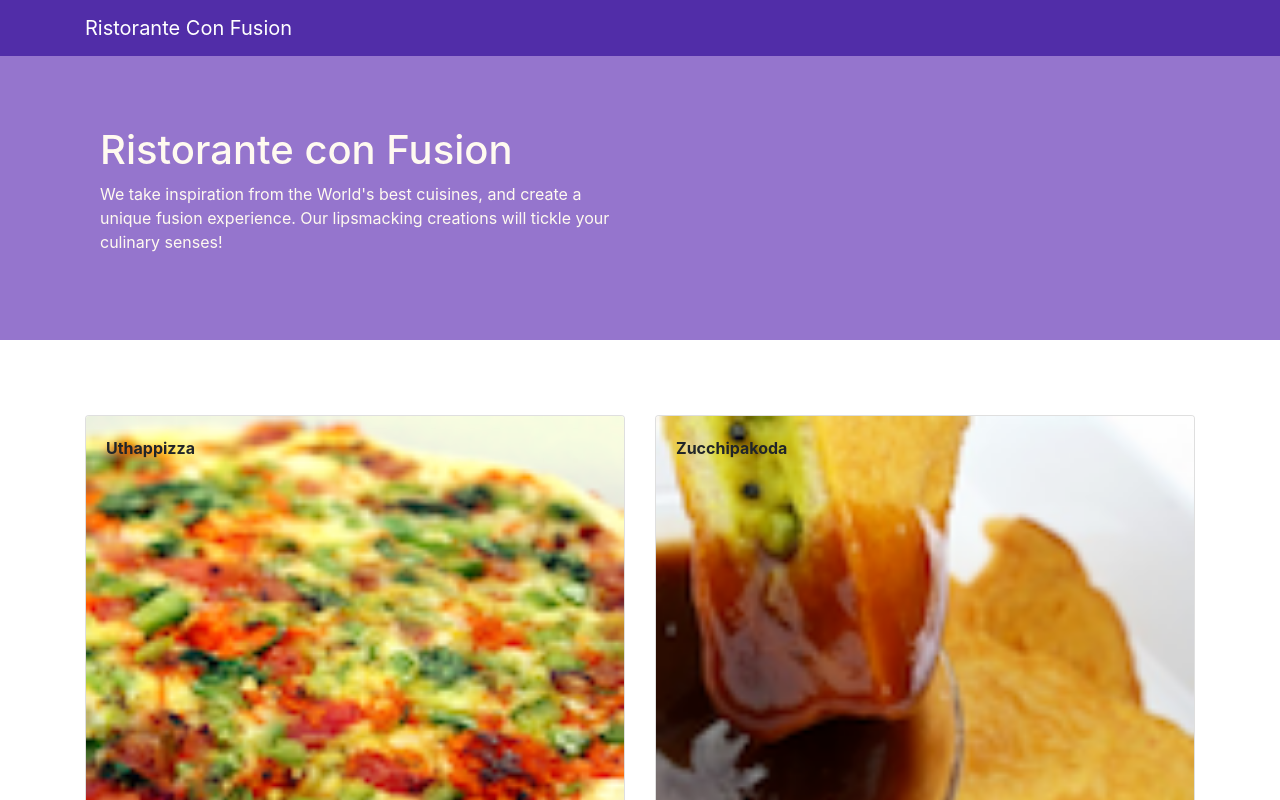
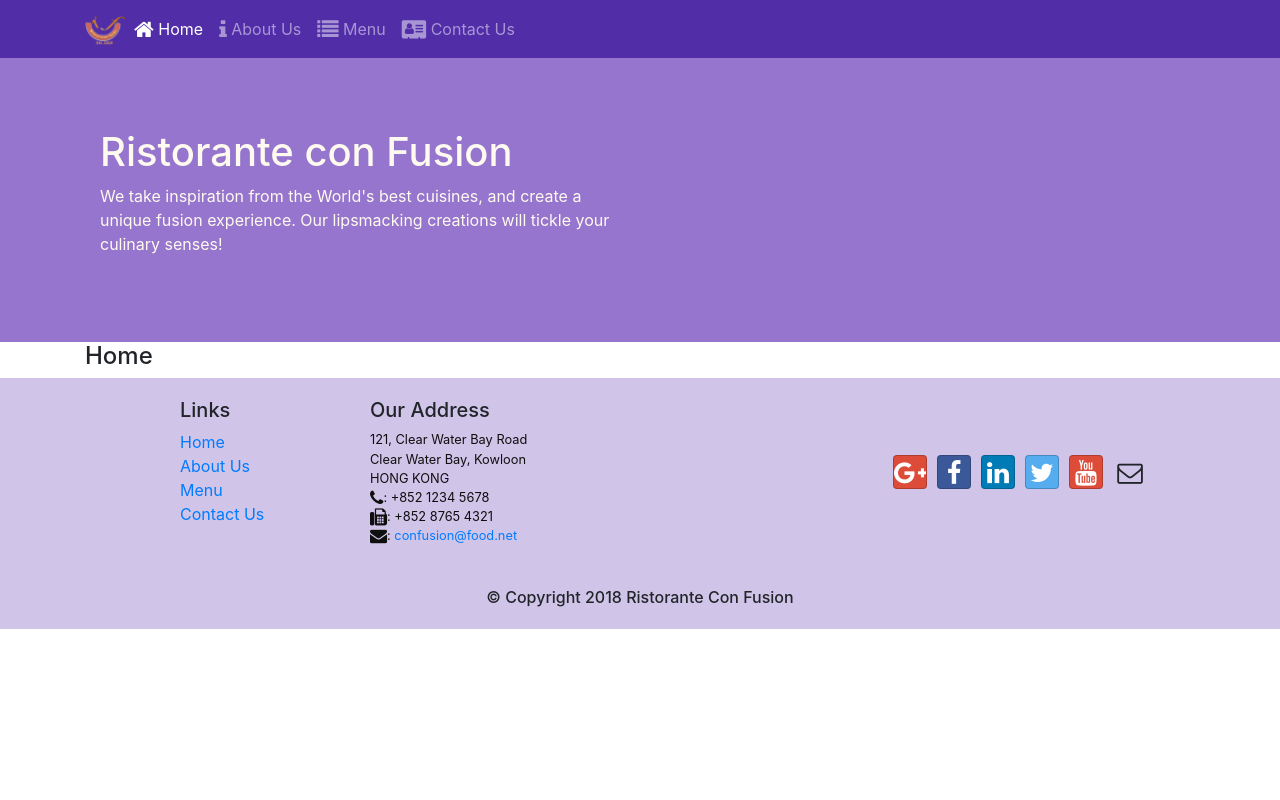
Before and after one commit to sujoyduttajad/Coursera-react-app, a React (Create React App) app: page /home in a window 1280 px wide. Shown: the top 800 px of the page. Built offline with nearby package versions, Linux system fonts and the light colour scheme.

Commit message:
react-router-enabled

```diff
--- a/package.json
+++ b/package.json
@@ -12,6 +12,7 @@
     "font-awesome": "^4.7.0",
     "react": "^17.0.1",
     "react-dom": "^17.0.1",
+    "react-router-dom": "^5.2.0",
     "react-scripts": "3.4.1",
     "reactstrap": "^8.7.1",
     "web-vitals": "^0.2.4"
--- a/src/App.js
+++ b/src/App.js
@@ -1,15 +1,18 @@
 import React from 'react';
 import Main from './components/MainComponent';
 import './App.css';
-
+import { BrowserRouter } from 'react-router-dom';
 
 class App extends React.Component {
 
   render() {
     return (
-      <div>
-        <Main />
-      </div>
+      <BrowserRouter>
+        <div>
+          <Main />
+        </div>
+      </BrowserRouter>
+
     );
   }
 
--- a/src/components/FooterComponent.js
+++ b/src/components/FooterComponent.js
@@ -1,4 +1,5 @@
 import React from 'react';
+import { Link } from 'react-router-dom'
 
 function Footer(props) {
     return(
@@ -8,10 +9,10 @@ function Footer(props) {
                 <div className="col-4 offset-1 col-sm-2">
                     <h5>Links</h5>
                     <ul className="list-unstyled">
-                        <li><a href="#">Home</a></li>
-                        <li><a href="#">About</a></li>
-                        <li><a href="#">Menu</a></li>
-                        <li><a href="contactus.html">Contact</a></li>
+                        <li><Link to="/home">Home</Link></li>
+                        <li><Link to="/aboutus">About Us</Link></li>
+                        <li><Link to="/menu">Menu</Link></li>
+                        <li><Link to="/contactus">Contact Us</Link></li>
                     </ul>
                 </div>
                 <div className="col-7 col-sm-5">
--- a/src/components/HeaderComponent.js
+++ b/src/components/HeaderComponent.js
@@ -1,14 +1,57 @@
 import React, {Component} from 'react';
-import {Navbar, NavbarBrand, Jumbotron} from 'reactstrap';
-
+import {Navbar, NavbarBrand, Jumbotron, Nav, NavbarToggler, Collapse, NavItem} from 'reactstrap';
+import { NavLink } from 'react-router-dom'
 
 class Header extends Component {
+
+    constructor(props) {
+        super(props)
+
+        this.state = {
+            isNavOpen: false
+        };
+        this.toggleNav = this.toggleNav.bind(this);
+    }
+
+    toggleNav() {
+        this.setState({
+          isNavOpen: !this.state.isNavOpen
+        });
+      }
+
     render(){
         return(
             <>
-            <Navbar dark >
+            <Navbar dark expand="md">
                 <div className="container">
-                <NavbarBrand href="/html">Ristorante Con Fusion</NavbarBrand>
+                    <NavbarToggler onClick={this.toggleNav} />
+                    <NavbarBrand className="mr-auto" href="/">
+                        <img src='assets/images/logo.png' height='30' width='41' alt='Ristorante Con Fusion' />
+                    </NavbarBrand>
+                    <Collapse navbar isOpen={this.state.isNavOpen}>
+                    <Nav navbar>
+                        <NavItem>
+                            <NavLink className="nav-link" to="/home">
+                                <span className="fa fa-home fa-lg"></span> Home
+                            </NavLink>
+                        </NavItem>
+                        <NavItem>
+                            <NavLink className="nav-link" to="/aboutus">
+                                <span className="fa fa-info fa-lg"></span> About Us
+                            </NavLink>
+                        </NavItem>
+                        <NavItem>
+                            <NavLink className="nav-link" to="/menu">
+                                <span className="fa fa-list fa-lg"></span> Menu
+                            </NavLink>
+                        </NavItem>
+                        <NavItem>
+                            <NavLink className="nav-link" to="/contactus">
+                                <span className="fa fa-address-card fa-lg"></span> Contact Us
+                            </NavLink>
+                        </NavItem>
+                    </Nav>
+                    </Collapse>
                 </div>
             </Navbar>
             <Jumbotron>
--- /dev/null
+++ b/src/components/HomeComponent.js
@@ -0,0 +1,11 @@
+import React from 'react'
+
+function HomeComponent(props) {
+    return (
+        <div className="container">
+            <h4>Home</h4>
+        </div>
+    )
+}
+
+export default HomeComponent
--- a/src/components/MainComponent.js
+++ b/src/components/MainComponent.js
@@ -2,9 +2,10 @@ import React from 'react';
 import DishDetail from './DishdetailComponent';
 import Menu from './MenuComponent';
 import {DISHES} from '../shared/dishes';
-import { Navbar, NavbarBrand } from 'reactstrap';
 import Header from './HeaderComponent';
 import Footer from './FooterComponent';
+import Home from './HomeComponent';
+import { Switch, Route, Redirect } from 'react-router-dom';
 
 
 class Main extends React.Component {
@@ -24,13 +25,20 @@ class Main extends React.Component {
     }
 
     render() {
+
+      const HomePage = () => {
+        return(
+          <Home />
+        );
+      }
       return (
         <div>
           <Header />
-          <Menu
-          dishes={this.state.dishes}
-          onClick={(dishId) => this.onDishSelect(dishId)}
-          />
+          <Switch>
+            <Route path="/home" component={HomePage} />
+            <Route exact path="/menu" component={() => <Menu dishes={this.state.dishes} onClick={(dishId) => this.onDishSelect(dishId)}/>} />
+            <Redirect to="/home" />
+          </Switch>
           <DishDetail
           dish={this.state.dishes.filter((dish) => dish.id === this.state.selectedDish )[0]} />
           <Footer />
```
Also changed, not shown: 1 other file (tests, documents, lock files or other folders).
